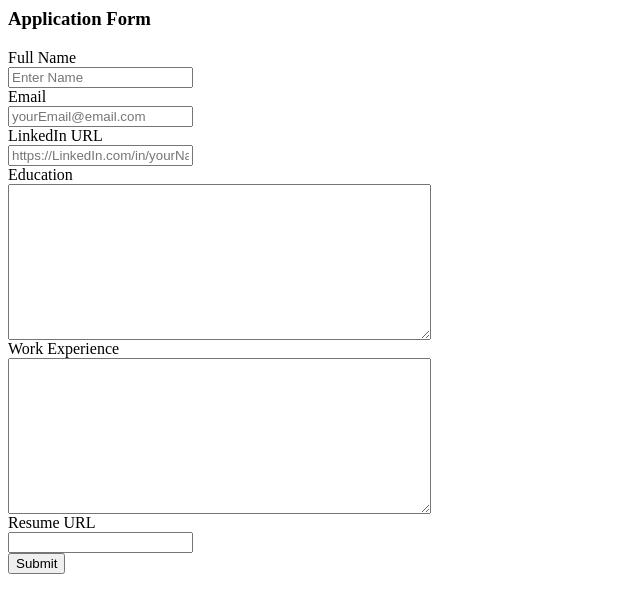
After one commit to codexkart/flask_projects, a Flask app: template templates/application_form.html in a window 1280 px wide. The commit adds this page. Shown: the top 613 px of the page, without its empty margins (0-640 px from the left). Run offline with Flask 3, Linux system fonts and the light colour scheme; the template is opened without the code that fills it, so the values that code supplies are empty.

Commit message:
final commit with ready website

```diff
--- a/app.py
+++ b/app.py
@@ -1,5 +1,5 @@
-from flask import Flask,render_template,jsonify
-from database import load_jobs_from_db,load_job_from_db
+from flask import Flask,render_template,jsonify,request
+from database import load_jobs_from_db,load_job_from_db,add_application_to_db
 
 app = Flask(__name__)
 
@@ -20,5 +20,12 @@ def show_job(id):
         return "NOT FOUND", 404
     return render_template('jobpage.html',job = job)
 
+@app.route("/job/<id>/apply",methods = ['post'])
+def apply_to_job(id):
+    data = request.form
+    job = load_job_from_db(id)
+    add_application_to_db(id,data)
+    return render_template('appllication_submission.html',application = data,job = job)
+
 if __name__ == "__main__":
     app.run(debug=True,port=5000)
--- a/database.py
+++ b/database.py
@@ -33,3 +33,19 @@ def load_job_from_db(id):
             for row in rows:
                 job.append(row._asdict())
             return job[0]
+
+def add_application_to_db(job_id, data):
+    row = {
+        "job_id": job_id,
+        "full_name": data["full_name"],
+        "email": data["email"],
+        "linkedin_url": data["linkedin_url"],
+        "education": data["education"],
+        "work_experience": data["work_experience"],
+        "resume_url": data["resume_url"],
+    }
+    with engine.connect() as conn:
+        sql = text(
+            "INSERT INTO applications(job_id,full_name,email,linkedin_url,education,work_experience,resume_url) VALUES (:job_id,:full_name,:email,:linkedin_url,:education,:work_experience,:resume_url)"
+        )
+        conn.execute(sql, row)
--- /dev/null
+++ b/templates/application_form.html
@@ -0,0 +1,35 @@
+<h3>Application Form</h3>
+<form action="/job/{{job['id']}}/apply" method="post">
+    <div class="mb-2">
+        <label>Full Name</label><br>
+        <input type="text" name="full_name" placeholder="Enter Name">
+    </div>
+
+
+    <div class="mb-2">
+        <label>Email</label><br>
+        <input type="text" name="email" placeholder="yourEmail@email.com">
+    </div>
+
+    <div class="mb-2">
+        <label>LinkedIn URL</label><br>
+        <input type="text" name="linkedin_url" placeholder="https://LinkedIn.com/in/yourName">
+    </div>
+
+    <div class="mb-2">
+        <label>Education</label><br>
+        <textarea name="education" cols="50" rows="10"></textarea>
+    </div>
+
+    <div>
+        <label>Work Experience</label><br>
+        <textarea name="work_experience" cols="50" rows="10"></textarea>
+    </div>
+
+    <div>
+        <label>Resume URL</label><br>
+        <input type="text" name="resume_url" class="mb-2">
+    </div>
+
+    <input type="submit">
+</form>
--- a/templates/jobpage.html
+++ b/templates/jobpage.html
@@ -29,7 +29,9 @@
             <li>{{line}}</li>
             {% endfor %}
         </ul>
+        {% include 'application_form.html' %}
     </div>
+
     {% include 'footer.html' %}
 </body>
 </html>
```
Also changed, not shown: templates/appllication_submission.html (added, +31 -0 lines).
